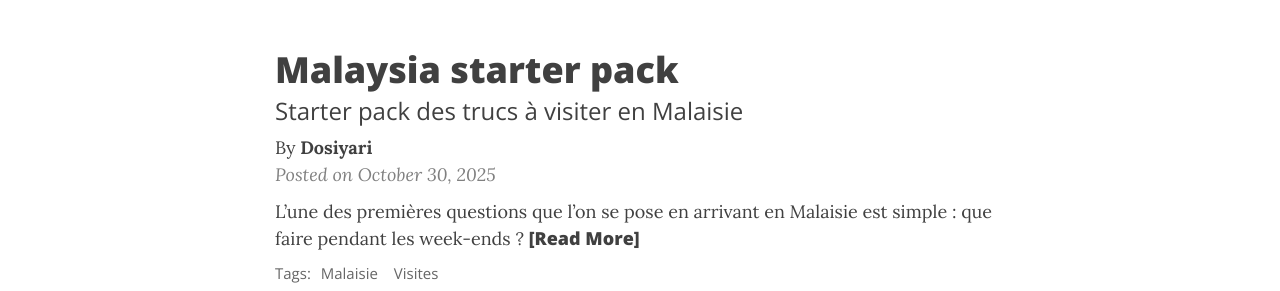
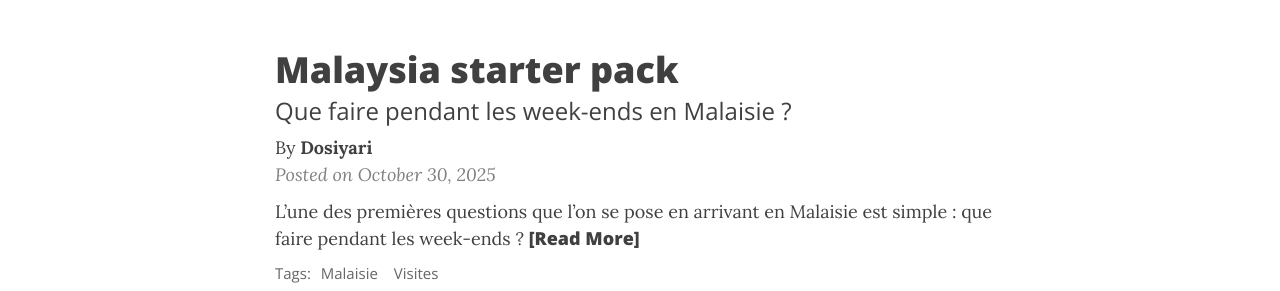
Before and after one commit to Dosiyari/Brompton-blog, a Jekyll site: the page built from index.html, in a window 1280 px wide and 900 px high. Shown: the part 318-609 px from the top of the window. Built offline with Jekyll 4.4.1, drawn with Linux system fonts in a browser that asks for light colours; the list of posts is cut into pages by our own code; comment, search, counter and statistics services are not loaded.

Commit message:
Update 2025-10-30-Tourisme KL.md

```diff
--- a/_posts/2025-10-30-Tourisme KL.md
+++ b/_posts/2025-10-30-Tourisme KL.md
@@ -1,7 +1,7 @@
 ---
 layout: post
 title: Malaysia starter pack
-subtitle: "Starter pack des trucs à visiter en Malaisie"
+subtitle: "Que faire pendant les week-ends en Malaisie ?"
 gh-repo: daattali/beautiful-jekyll
 gh-badge: [star, fork, follow]
 tags: [Malaisie, Visites]
```
